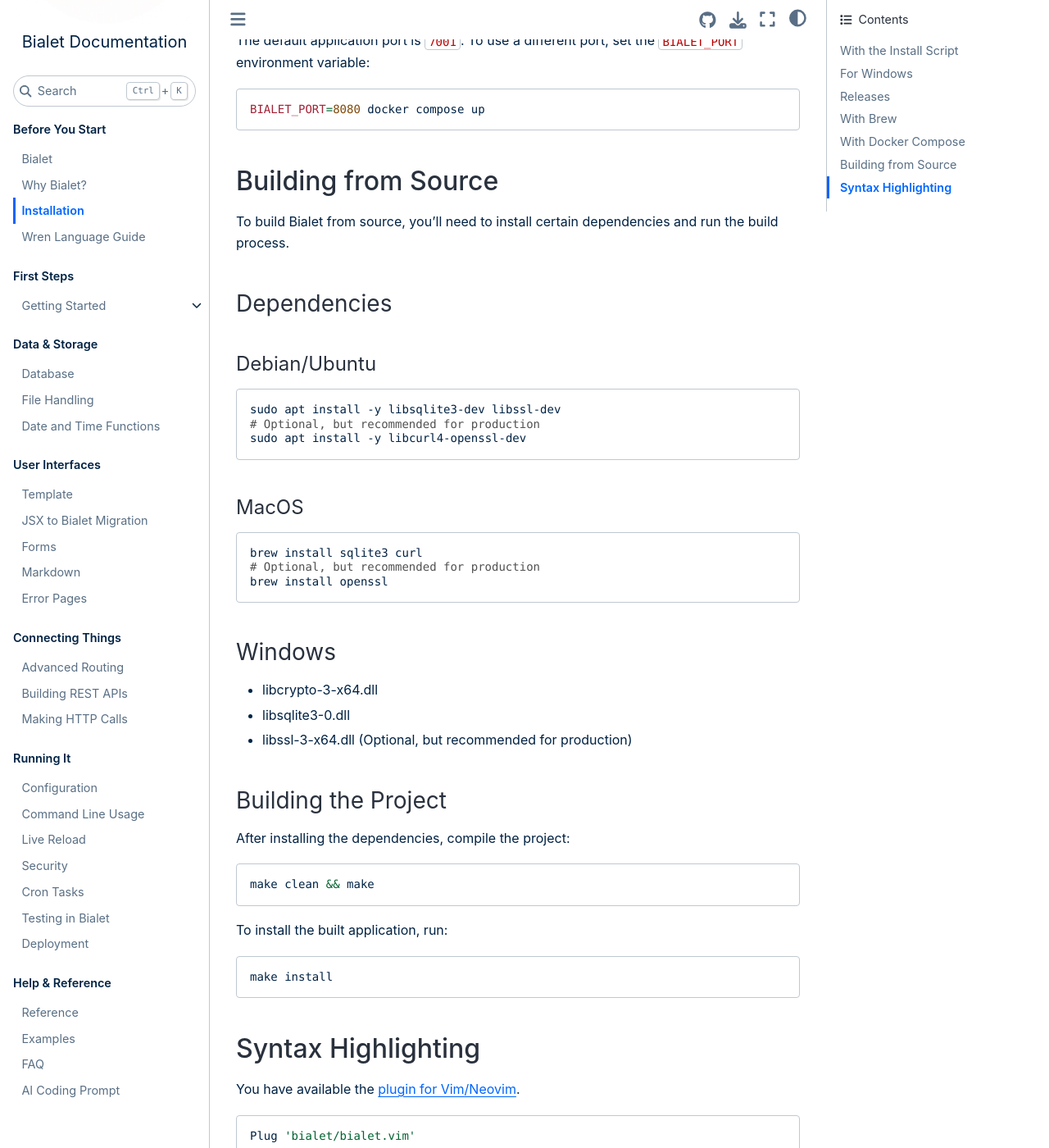
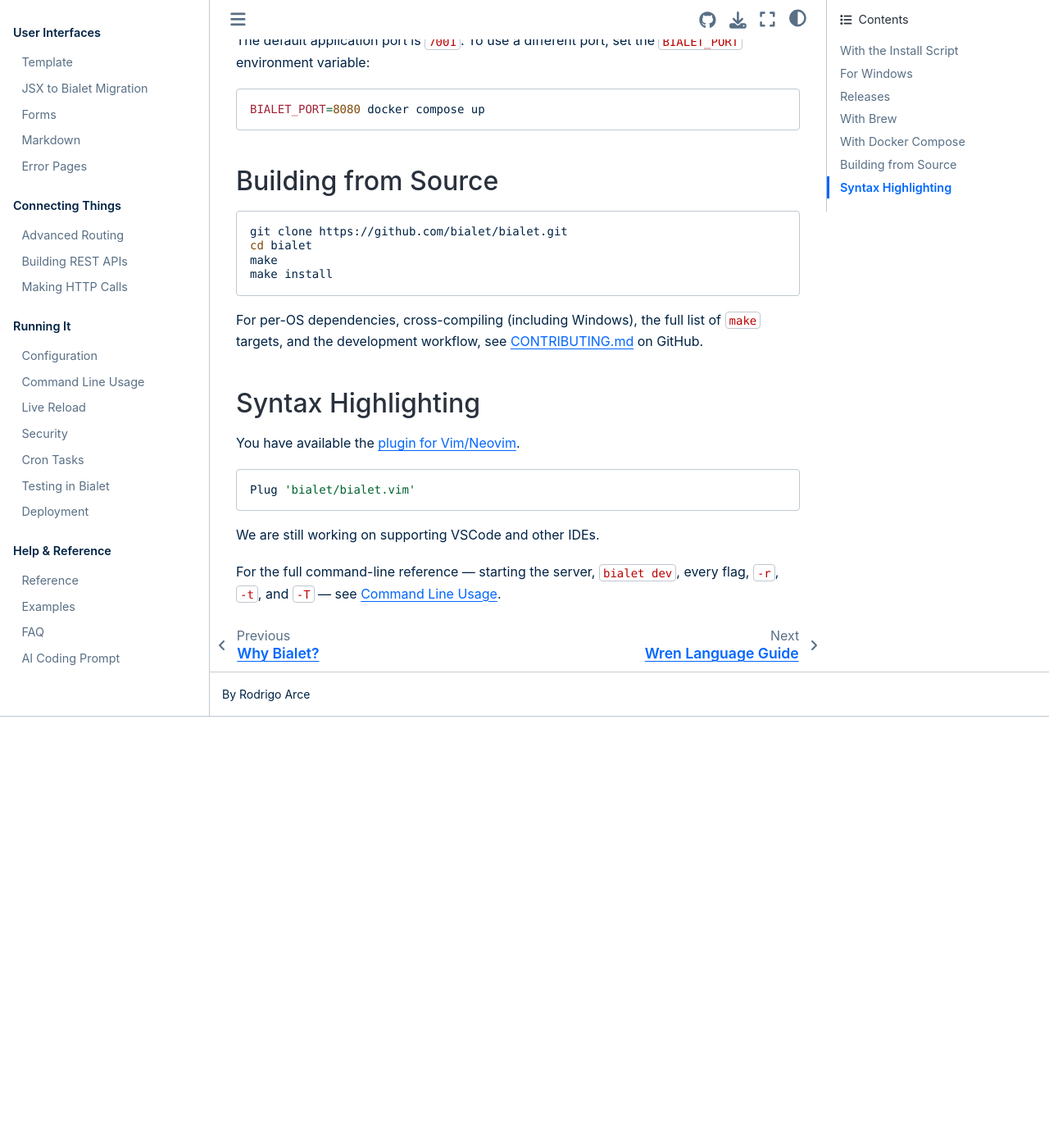
Before and after one commit to bialet/bialet, a Sphinx documentation site: the page built from docs/installation.md, in a window 1280 px wide and 1400 px high, scrolled down 2014 px. Shown: the whole window at 82% size. Built offline with Sphinx 7.4.7 and the Sphinx Book theme 1.1.4, drawn with Linux system fonts in a browser that asks for light colours; the version number could not be read and is left out; after the commit the page ends 2888 px from its top, so only the background shows below that.

Commit message:
docs: consolidate build/test docs into CONTRIBUTING.md, add cross-compile and remote-test instructions

````diff
--- a/docs/installation.md
+++ b/docs/installation.md
@@ -89,46 +89,17 @@
 
 ## Building from Source
 
-To build Bialet from source, you'll need to install certain dependencies and run
-the build process.
-
-### Dependencies
-
-#### Debian/Ubuntu
-
 ```bash
-sudo apt install -y libsqlite3-dev libssl-dev
-# Optional, but recommended for production
-sudo apt install -y libcurl4-openssl-dev
+git clone https://github.com/bialet/bialet.git
+cd bialet
+make
+make install
 ```
 
-#### MacOS
-
-```bash
-brew install sqlite3 curl
-# Optional, but recommended for production
-brew install openssl
-```
-
-### Windows
-
-- libcrypto-3-x64.dll
-- libsqlite3-0.dll
-- libssl-3-x64.dll (Optional, but recommended for production)
-
-### Building the Project
-
-After installing the dependencies, compile the project:
-
-```bash
-make clean && make
-```
-
-To install the built application, run:
-
-```bash
-make install
-```
+For per-OS dependencies, cross-compiling (including Windows), the full list
+of `make` targets, and the development workflow, see
+[CONTRIBUTING.md](https://github.com/bialet/bialet/blob/main/CONTRIBUTING.md)
+on GitHub.
 
 ## Syntax Highlighting
 
````
Also changed, not shown: CONTRIBUTING.md (+101 -8 lines), README.md (+5 -62 lines).
